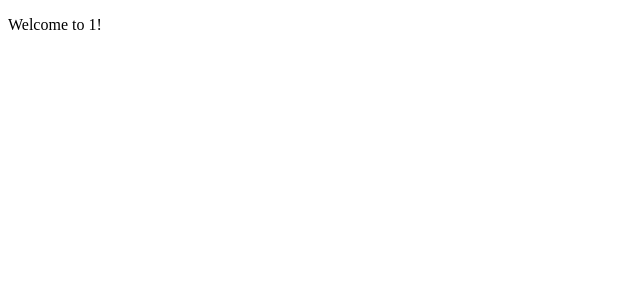
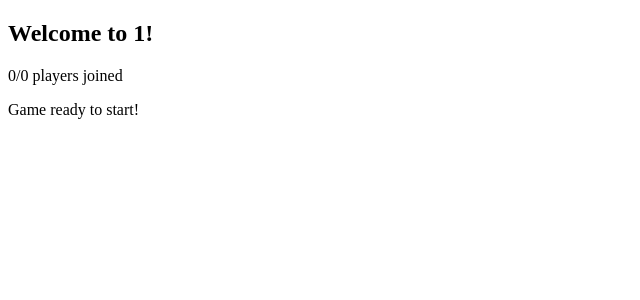
Before and after one commit to rileyL6122428/FriEnds-frontend, an Angular app: page /room/1 in a window 1280 px wide. Shown: the top 300 px of the page, without its empty margins (0-640 px from the left). Built offline with nearby package versions, Linux system fonts and the light colour scheme; no server answers.

Commit message:
begins game start

```diff
--- a/src/app/home/home.component.ts
+++ b/src/app/home/home.component.ts
@@ -3,6 +3,7 @@ import { Router } from '@angular/router';
 import { Subscription } from 'rxjs';
 import { UserService } from '../user.service';
 import { WebsocketService } from '../websocket.service';
+import { Room } from '../room/room.model';
 
 @Component({
   selector: 'app-home',
@@ -11,7 +12,7 @@ import { WebsocketService } from '../websocket.service';
 })
 export class HomeComponent implements OnInit, OnDestroy {
 
-  rooms: { name: string, capacity: number, occupants: {username: string}[] }[] = [];
+  rooms: Room[] = [];
   subs: Subscription[] = [];
 
   constructor(
--- a/src/app/room/room.component.html
+++ b/src/app/room/room.component.html
@@ -1 +1,11 @@
-<p>Welcome to {{roomName}}!</p>
+<h2>Welcome to {{room.name}}!</h2>
+
+<p>{{room.occupants.length}}/{{room.capacity}} players joined</p>
+
+<p *ngIf="roomIsFull">
+  Game ready to start!
+</p>
+
+<p *ngIf="!roomIsFull">
+  Waiting for more players...
+</p>
--- a/src/app/room/room.component.ts
+++ b/src/app/room/room.component.ts
@@ -2,6 +2,7 @@ import { Component, OnInit } from '@angular/core';
 import { ActivatedRoute } from '@angular/router';
 import { Subscription } from 'rxjs';
 import { WebsocketService } from '../websocket.service';
+import { Room } from './room.model';
 
 @Component({
   selector: 'app-room',
@@ -9,8 +10,7 @@ import { WebsocketService } from '../websocket.service';
   styleUrls: ['./room.component.scss']
 })
 export class RoomComponent implements OnInit {
-
-  roomName: string = '';
+  room: Room = { name: '', capacity: 0, occupants: [] };
   subs: Subscription[] = [];
 
   constructor(
@@ -19,13 +19,30 @@ export class RoomComponent implements OnInit {
   ) { }
 
   ngOnInit(): void {
-    this.roomName = this.activatedRoute.snapshot.params['roomName'];
+    this.room.name = this.activatedRoute.snapshot.params['roomName'];
+
+    this.websocketService.connect();
     this.subs[0] = this.websocketService.messages$
       .subscribe((message) => this.handleMessage(message));
+
+    this.websocketService.sendMessage({
+      type: 'room_info',
+    });
   }
 
   private handleMessage(message: any) {
     console.log(this, 'Message received: ', message);
+
+    if (message.type === 'room_info') {
+      this.room = (
+        message.rooms.find((room: Room) => room.name === this.room.name) ||
+        this.room
+      );
+    }
+  }
+
+  get roomIsFull(): boolean {
+    return this.room.occupants.length >= this.room.capacity;
   }
 
 }
--- /dev/null
+++ b/src/app/room/room.model.ts
@@ -0,0 +1,5 @@
+export interface Room {
+  name: string,
+  capacity: number,
+  occupants: { username: string }[]
+}
```
